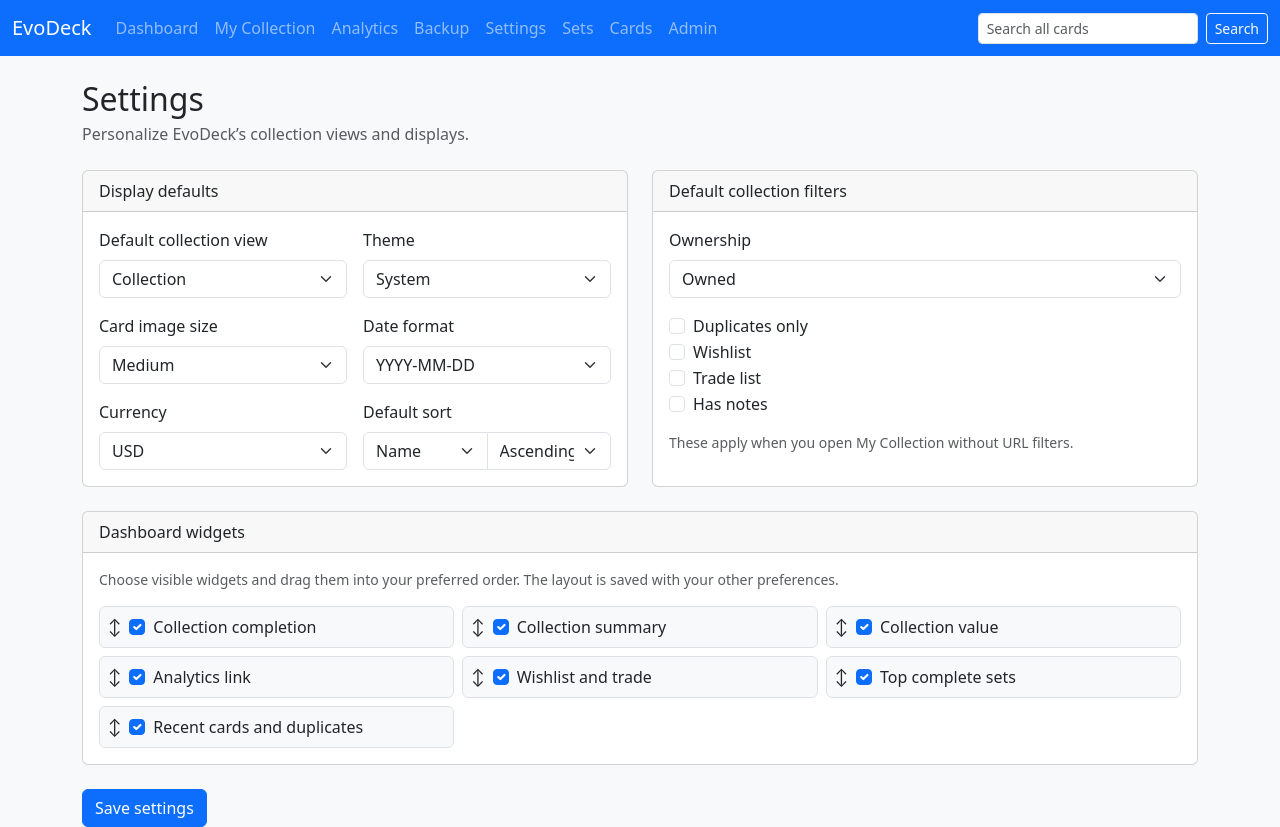
After one commit to cvdude/pokemon-tracker, a Flask app: page /settings in a window 1280 px wide. The commit adds this page. Run offline with Flask 3, Linux system fonts and the light colour scheme; parts of the project's set-up code (start-up, migrations or seed data) failed here and were passed over.

Commit message:
Implement user settings and preferences

```diff
--- a/api/app.py
+++ b/api/app.py
@@ -1,6 +1,9 @@
-from flask import Flask
+from datetime import datetime
+
+from flask import Flask, g
 
 from models.collection import ensure_collection_schema
+from models.settings import ensure_settings_schema, get_settings
 from routes.dashboard import dashboard
 from routes.collection import collection
 from routes.sets import sets
@@ -8,11 +11,46 @@ from routes.cards import cards
 from routes.inventory import inventory
 from routes.analytics import analytics
 from routes.backup import backup
+from routes.settings import settings
 
 
 app = Flask(__name__)
 
 ensure_collection_schema()
+ensure_settings_schema()
+
+
+@app.before_request
+def load_user_preferences():
+    g.preferences = get_settings()
+
+
+@app.context_processor
+def inject_user_preferences():
+    preferences = g.preferences
+    view_routes = {"catalog": "/collection?ownership=all", "collection": "/collection", "dashboard": "/"}
+    return {"preferences": preferences, "default_collection_url": view_routes[preferences["default_collection_view"]]}
+
+
+@app.template_filter("money")
+def money(value):
+    value = float(value or 0)
+    currency = g.preferences["currency"]
+    symbols = {"USD": "$", "CAD": "CA$", "EUR": "€", "GBP": "£", "JPY": "¥", "AUD": "A$"}
+    return f"{symbols[currency]}{value:,.0f}" if currency == "JPY" else f"{symbols[currency]}{value:,.2f}"
+
+
+@app.template_filter("display_date")
+def display_date(value):
+    if not value:
+        return "—"
+    text = str(value)
+    try:
+        parsed = datetime.fromisoformat(text.replace("Z", "+00:00"))
+    except ValueError:
+        return text
+    formats = {"YYYY-MM-DD": "%Y-%m-%d", "MM/DD/YYYY": "%m/%d/%Y", "DD/MM/YYYY": "%d/%m/%Y"}
+    return parsed.strftime(formats[g.preferences["date_format"]])
 
 app.register_blueprint(dashboard)
 app.register_blueprint(collection)
@@ -21,6 +59,7 @@ app.register_blueprint(cards)
 app.register_blueprint(inventory)
 app.register_blueprint(analytics)
 app.register_blueprint(backup)
+app.register_blueprint(settings)
 
 
 if __name__ == "__main__":
--- a/api/routes/collection.py
+++ b/api/routes/collection.py
@@ -5,6 +5,7 @@ from flask import Blueprint, render_template, request
 
 from config import DATABASE
 from models.collection import DEFAULT_USER_ID
+from models.settings import get_settings
 
 
 collection = Blueprint("collection", __name__)
@@ -52,24 +53,27 @@ def _master_filter(value):
 
 @collection.route("/collection")
 def collection_page():
+    preferences = get_settings(DEFAULT_USER_ID)
+    has_query_filters = any(name in request.args for name in ("q", "ownership", "duplicates", "grading", "master", "has_notes", "wishlist", "trade", "wishlist_priority", "never_valued", "value_changed", "purchased_month", "purchased_year", "sort", "order"))
+    defaults = preferences["default_filters"] if not has_query_filters else {}
     query = request.args.get("q", "").strip()
-    ownership = request.args.get("ownership", "owned").lower()
+    ownership = request.args.get("ownership", defaults.get("ownership", "owned")).lower()
     ownership = ownership if ownership in {"owned", "missing", "all"} else "owned"
-    duplicates = request.args.get("duplicates", "").lower() in {"1", "true", "yes"}
+    duplicates = request.args.get("duplicates", defaults.get("duplicates", "")).lower() in {"1", "true", "yes"} if isinstance(defaults.get("duplicates", ""), str) else bool(defaults.get("duplicates", False))
     grading = request.args.get("grading", "").lower()
     master = request.args.get("master", "").lower()
-    has_notes = request.args.get("has_notes", "").lower() in {"1", "true", "yes"}
-    wishlist = request.args.get("wishlist", "").lower() in {"1", "true", "yes"}
-    trade = request.args.get("trade", "").lower() in {"1", "true", "yes"}
+    has_notes = request.args.get("has_notes", defaults.get("has_notes", "")).lower() in {"1", "true", "yes"} if isinstance(defaults.get("has_notes", ""), str) else bool(defaults.get("has_notes", False))
+    wishlist = request.args.get("wishlist", defaults.get("wishlist", "")).lower() in {"1", "true", "yes"} if isinstance(defaults.get("wishlist", ""), str) else bool(defaults.get("wishlist", False))
+    trade = request.args.get("trade", defaults.get("trade", "")).lower() in {"1", "true", "yes"} if isinstance(defaults.get("trade", ""), str) else bool(defaults.get("trade", False))
     wishlist_priority = request.args.get("wishlist_priority", "").title()
     wishlist_priority = wishlist_priority if wishlist_priority in {"Low", "Medium", "High"} else ""
     never_valued = request.args.get("never_valued", "").lower() in {"1", "true", "yes"}
     value_changed = request.args.get("value_changed", "").lower() in {"1", "true", "yes"}
     purchased_month = request.args.get("purchased_month", "").lower() in {"1", "true", "yes"}
     purchased_year = request.args.get("purchased_year", "").lower() in {"1", "true", "yes"}
-    sort = request.args.get("sort", "name").lower()
+    sort = request.args.get("sort", preferences["default_sort"]).lower()
     sort = sort if sort in SORT_COLUMNS else "name"
-    order = request.args.get("order", "asc").lower()
+    order = request.args.get("order", preferences["default_order"]).lower()
     order = order if order in {"asc", "desc"} else "asc"
 
     clauses, params = [], [DEFAULT_USER_ID]
--- /dev/null
+++ b/api/routes/settings.py
@@ -0,0 +1,51 @@
+"""User preference page and JSON API."""
+
+from flask import Blueprint, jsonify, redirect, render_template, request, url_for
+
+from models.collection import DEFAULT_USER_ID
+from models.settings import DEFAULT_SETTINGS, get_settings, save_settings
+
+
+settings = Blueprint("settings", __name__)
+
+
+def _form_values():
+    filters = {"ownership": request.form.get("default_ownership", "owned")}
+    for key in ("duplicates", "wishlist", "trade", "has_notes"):
+        if request.form.get(f"filter_{key}"):
+            filters[key] = True
+    return {
+        "default_collection_view": request.form.get("default_collection_view"),
+        "theme": request.form.get("theme"),
+        "card_image_size": request.form.get("card_image_size"),
+        "default_sort": request.form.get("default_sort"),
+        "default_order": request.form.get("default_order"),
+        "default_filters": filters,
+        "currency": request.form.get("currency"),
+        "date_format": request.form.get("date_format"),
+        "dashboard_widgets": request.form.getlist("dashboard_widgets"),
+        "hidden_dashboard_widgets": request.form.getlist("hidden_dashboard_widgets"),
+    }
+
+
+@settings.route("/settings", methods=["GET", "POST"])
+def settings_page():
+    error = None
+    preferences = get_settings(DEFAULT_USER_ID)
+    if request.method == "POST":
+        try:
+            preferences = save_settings(_form_values(), DEFAULT_USER_ID)
+            return redirect(url_for("settings.settings_page", saved="1"))
+        except ValueError as exc:
+            error = str(exc)
+    return render_template("settings.html", title="Settings", preferences=preferences, defaults=DEFAULT_SETTINGS, error=error)
+
+
+@settings.route("/api/settings", methods=["GET", "PATCH"])
+def settings_api():
+    if request.method == "GET":
+        return jsonify({"settings": get_settings(DEFAULT_USER_ID)})
+    try:
+        return jsonify({"success": True, "settings": save_settings(request.get_json(silent=True) or {}, DEFAULT_USER_ID)})
+    except ValueError as exc:
+        return jsonify({"success": False, "error": str(exc)}), 400
--- a/api/static/css/style.css
+++ b/api/static/css/style.css
@@ -0,0 +1,7 @@
+body[data-resolved-theme="dark"] { background-color: #1a1d20 !important; color: #e9ecef; }
+body[data-resolved-theme="dark"] .card, body[data-resolved-theme="dark"] .card-header, body[data-resolved-theme="dark"] .list-group-item, body[data-resolved-theme="dark"] .table { background-color: #252a2f; color: #e9ecef; border-color: #454b52; }
+body[data-resolved-theme="dark"] .text-muted { color: #adb5bd !important; }
+body[data-resolved-theme="dark"] .text-dark { color: #f8f9fa !important; }
+body[data-resolved-theme="dark"] .bg-light, body[data-resolved-theme="dark"] .table-light { background-color: #252a2f !important; color: #e9ecef !important; }
+body[data-card-image-size="small"] img[data-card-image], body[data-card-image-size="small"] .card-image { width: 42px !important; height: 59px !important; }
+body[data-card-image-size="large"] img[data-card-image], body[data-card-image-size="large"] .card-image { width: 90px !important; height: 126px !important; }
--- /dev/null
+++ b/api/static/js/preferences.js
@@ -0,0 +1,17 @@
+(() => {
+  const body = document.body;
+  const theme = body.dataset.theme;
+  const dark = theme === 'dark' || (theme === 'system' && window.matchMedia('(prefers-color-scheme: dark)').matches);
+  body.dataset.resolvedTheme = dark ? 'dark' : 'light';
+  const imageSize = { small: ['42px', '59px'], medium: ['50px', '70px'], large: ['90px', '126px'] }[body.dataset.cardImageSize];
+  if (imageSize) document.querySelectorAll('[data-card-image]').forEach((image) => { image.style.width = imageSize[0]; image.style.height = imageSize[1]; });
+  try {
+    const order = JSON.parse(body.dataset.dashboardWidgets || '[]');
+    const hidden = new Set(JSON.parse(body.dataset.hiddenDashboardWidgets || '[]'));
+    const container = document.querySelector('[data-dashboard-container]');
+    if (!container) return;
+    const widgets = new Map([...container.querySelectorAll('[data-dashboard-widget]')].map((item) => [item.dataset.dashboardWidget, item]));
+    order.forEach((id) => { const widget = widgets.get(id); if (widget) container.appendChild(widget); });
+    hidden.forEach((id) => { const widget = widgets.get(id); if (widget) widget.hidden = true; });
+  } catch (_) { /* Defaults remain visible if stored JSON is invalid. */ }
+})();
--- /dev/null
+++ b/api/static/js/settings.js
@@ -0,0 +1,25 @@
+(() => {
+  const list = document.getElementById('widget-settings');
+  if (!list) return;
+  let dragging;
+  list.querySelectorAll('[draggable="true"]').forEach((item) => {
+    item.addEventListener('dragstart', () => { dragging = item; });
+    item.addEventListener('dragover', (event) => event.preventDefault());
+    item.addEventListener('drop', (event) => {
+      event.preventDefault();
+      if (dragging && dragging !== item) list.insertBefore(dragging, item);
+    });
+  });
+  document.getElementById('settings-form').addEventListener('submit', () => {
+    const checked = [...list.querySelectorAll('input:checked')].map((input) => input.value);
+    const order = [...list.children].map((item) => item.dataset.widget);
+    const hidden = order.filter((id) => !checked.includes(id));
+    const hiddenInput = document.querySelector('input[name="hidden_dashboard_widgets"]');
+    hiddenInput.remove();
+    list.querySelectorAll('input[type="checkbox"]').forEach((input) => { input.disabled = true; });
+    order.filter((id) => checked.includes(id)).forEach((id) => {
+      const input = document.createElement('input'); input.type = 'hidden'; input.name = 'dashboard_widgets'; input.value = id; list.parentElement.appendChild(input);
+    });
+    hidden.forEach((id) => { const input = document.createElement('input'); input.type = 'hidden'; input.name = 'hidden_dashboard_widgets'; input.value = id; list.parentElement.appendChild(input); });
+  });
+})();
--- a/api/templates/components/card_tile.html
+++ b/api/templates/components/card_tile.html
@@ -1,6 +1,6 @@
 <div class="card h-100 shadow-sm">
     <a href="/card/{{ card.id }}" class="text-decoration-none text-dark">
-        {% if card.image_small %}<img src="{{ card.image_small }}/low.webp" class="card-img-top p-2" style="height:250px; object-fit:contain;" alt="{{ card.name }}">{% else %}<div class="text-center text-muted p-5">No Image</div>{% endif %}
+        {% if card.image_small %}<img data-card-image src="{{ card.image_small }}/low.webp" class="card-img-top p-2" style="height:250px; object-fit:contain;" alt="{{ card.name }}">{% else %}<div class="text-center text-muted p-5">No Image</div>{% endif %}
     </a>
     <div class="card-body d-flex flex-column">
         <a href="/card/{{ card.id }}" class="text-decoration-none text-dark"><h6 class="card-title mb-1">{{ card.number }} - {{ card.name }}</h6></a>
--- a/api/templates/layout.html
+++ b/api/templates/layout.html
@@ -6,9 +6,10 @@
     <title>{{ title }}</title>
 
     <link href="https://cdn.jsdelivr.net/npm/bootstrap@5.3.3/dist/css/bootstrap.min.css" rel="stylesheet">
+    <link href="{{ url_for('static', filename='css/style.css') }}" rel="stylesheet">
 </head>
 
-<body class="bg-light">
+<body class="bg-light" data-theme="{{ preferences.theme }}" data-card-image-size="{{ preferences.card_image_size }}" data-dashboard-widgets='{{ preferences.dashboard_widgets|tojson }}' data-hidden-dashboard-widgets='{{ preferences.hidden_dashboard_widgets|tojson }}'>
 
 <nav class="navbar navbar-expand-lg navbar-dark bg-primary">
     <div class="container-fluid">
@@ -19,9 +20,10 @@
 
         <div class="navbar-nav">
             <a class="nav-link" href="/">Dashboard</a>
-            <a class="nav-link" href="/collection">My Collection</a>
+            <a class="nav-link" href="{{ default_collection_url }}">My Collection</a>
             <a class="nav-link" href="/analytics">Analytics</a>
             <a class="nav-link" href="/backup">Backup</a>
+            <a class="nav-link" href="/settings">Settings</a>
             <a class="nav-link" href="/sets">Sets</a>
             <a class="nav-link" href="/cards">Cards</a>
             <a class="nav-link" href="/admin">Admin</a>
@@ -45,6 +47,7 @@
 
     <script src="{{ url_for('static', filename='js/inventory.js') }}"></script>
     <script src="{{ url_for('static', filename='js/wishlist.js') }}"></script>
+    <script src="{{ url_for('static', filename='js/preferences.js') }}"></script>
 
 </div>
 
--- /dev/null
+++ b/api/templates/settings.html
@@ -0,0 +1,20 @@
+{% extends "layout.html" %}
+{% block content %}
+<div class="d-flex justify-content-between align-items-center mb-4"><div><h1 class="h2 mb-1">Settings</h1><p class="text-muted mb-0">Personalize EvoDeck’s collection views and displays.</p></div></div>
+{% if request.args.get('saved') %}<div class="alert alert-success">Settings saved.</div>{% endif %}
+{% if error %}<div class="alert alert-danger">{{ error }}</div>{% endif %}
+<form method="post" class="row g-4" id="settings-form">
+    <section class="col-lg-6"><div class="card h-100"><div class="card-header">Display defaults</div><div class="card-body row g-3">
+        <div class="col-md-6"><label class="form-label">Default collection view</label><select class="form-select" name="default_collection_view">{% for value, label in [('catalog','Catalog'),('collection','Collection'),('dashboard','Dashboard')] %}<option value="{{ value }}" {% if preferences.default_collection_view == value %}selected{% endif %}>{{ label }}</option>{% endfor %}</select></div>
+        <div class="col-md-6"><label class="form-label">Theme</label><select class="form-select" name="theme">{% for value, label in [('system','System'),('light','Light'),('dark','Dark')] %}<option value="{{ value }}" {% if preferences.theme == value %}selected{% endif %}>{{ label }}</option>{% endfor %}</select></div>
+        <div class="col-md-6"><label class="form-label">Card image size</label><select class="form-select" name="card_image_size">{% for value, label in [('small','Small'),('medium','Medium'),('large','Large')] %}<option value="{{ value }}" {% if preferences.card_image_size == value %}selected{% endif %}>{{ label }}</option>{% endfor %}</select></div>
+        <div class="col-md-6"><label class="form-label">Date format</label><select class="form-select" name="date_format">{% for value in ['YYYY-MM-DD','MM/DD/YYYY','DD/MM/YYYY'] %}<option value="{{ value }}" {% if preferences.date_format == value %}selected{% endif %}>{{ value }}</option>{% endfor %}</select></div>
+        <div class="col-md-6"><label class="form-label">Currency</label><select class="form-select" name="currency">{% for value in ['USD','CAD','EUR','GBP','JPY','AUD'] %}<option value="{{ value }}" {% if preferences.currency == value %}selected{% endif %}>{{ value }}</option>{% endfor %}</select></div>
+        <div class="col-md-6"><label class="form-label">Default sort</label><div class="input-group"><select class="form-select" name="default_sort">{% for value in ['name','set','number','rarity','quantity','updated'] %}<option value="{{ value }}" {% if preferences.default_sort == value %}selected{% endif %}>{{ value|replace('_',' ')|title }}</option>{% endfor %}</select><select class="form-select" name="default_order"><option value="asc" {% if preferences.default_order == 'asc' %}selected{% endif %}>Ascending</option><option value="desc" {% if preferences.default_order == 'desc' %}selected{% endif %}>Descending</option></select></div></div>
+    </div></div></section>
+    <section class="col-lg-6"><div class="card h-100"><div class="card-header">Default collection filters</div><div class="card-body"><label class="form-label">Ownership</label><select class="form-select mb-3" name="default_ownership">{% for value, label in [('owned','Owned'),('all','All cards'),('missing','Missing')] %}<option value="{{ value }}" {% if preferences.default_filters.ownership == value %}selected{% endif %}>{{ label }}</option>{% endfor %}</select>{% for key, label in [('duplicates','Duplicates only'),('wishlist','Wishlist'),('trade','Trade list'),('has_notes','Has notes')] %}<div class="form-check"><input class="form-check-input" type="checkbox" name="filter_{{ key }}" id="filter-{{ key }}" {% if preferences.default_filters.get(key) %}checked{% endif %}><label class="form-check-label" for="filter-{{ key }}">{{ label }}</label></div>{% endfor %}<p class="form-text mt-3">These apply when you open My Collection without URL filters.</p></div></div></section>
+    <section class="col-12"><div class="card"><div class="card-header">Dashboard widgets</div><div class="card-body"><p class="text-muted small">Choose visible widgets and drag them into your preferred order. The layout is saved with your other preferences.</p><div id="widget-settings" class="row g-2">{% for widget, label in [('progress','Collection completion'),('summary','Collection summary'),('valuation','Collection value'),('analytics','Analytics link'),('wishlist_trade','Wishlist and trade'),('top_sets','Top complete sets'),('recent_duplicates','Recent cards and duplicates')] %}<div class="col-md-4" draggable="true" data-widget="{{ widget }}"><div class="border rounded p-2 bg-light d-flex align-items-center gap-2"><span aria-hidden="true">↕</span><input class="form-check-input m-0" type="checkbox" name="dashboard_widgets" value="{{ widget }}" {% if widget in preferences.dashboard_widgets and widget not in preferences.hidden_dashboard_widgets %}checked{% endif %}><span>{{ label }}</span></div></div>{% endfor %}</div><input type="hidden" name="hidden_dashboard_widgets" value=""></div></div></section>
+    <div class="col-12"><button class="btn btn-primary" type="submit">Save settings</button></div>
+</form>
+<script src="{{ url_for('static', filename='js/settings.js') }}"></script>
+{% endblock %}
```
Also changed, not shown: api/models/settings.py (added, +117 -0 lines), api/templates/collection.html (+1 -1 lines), api/templates/home.html (+8 -8 lines), database/schema_v0.sql (+12 -0 lines), docs/DATABASE.md (+2 -1 lines), docs/CHANGELOG.md.
